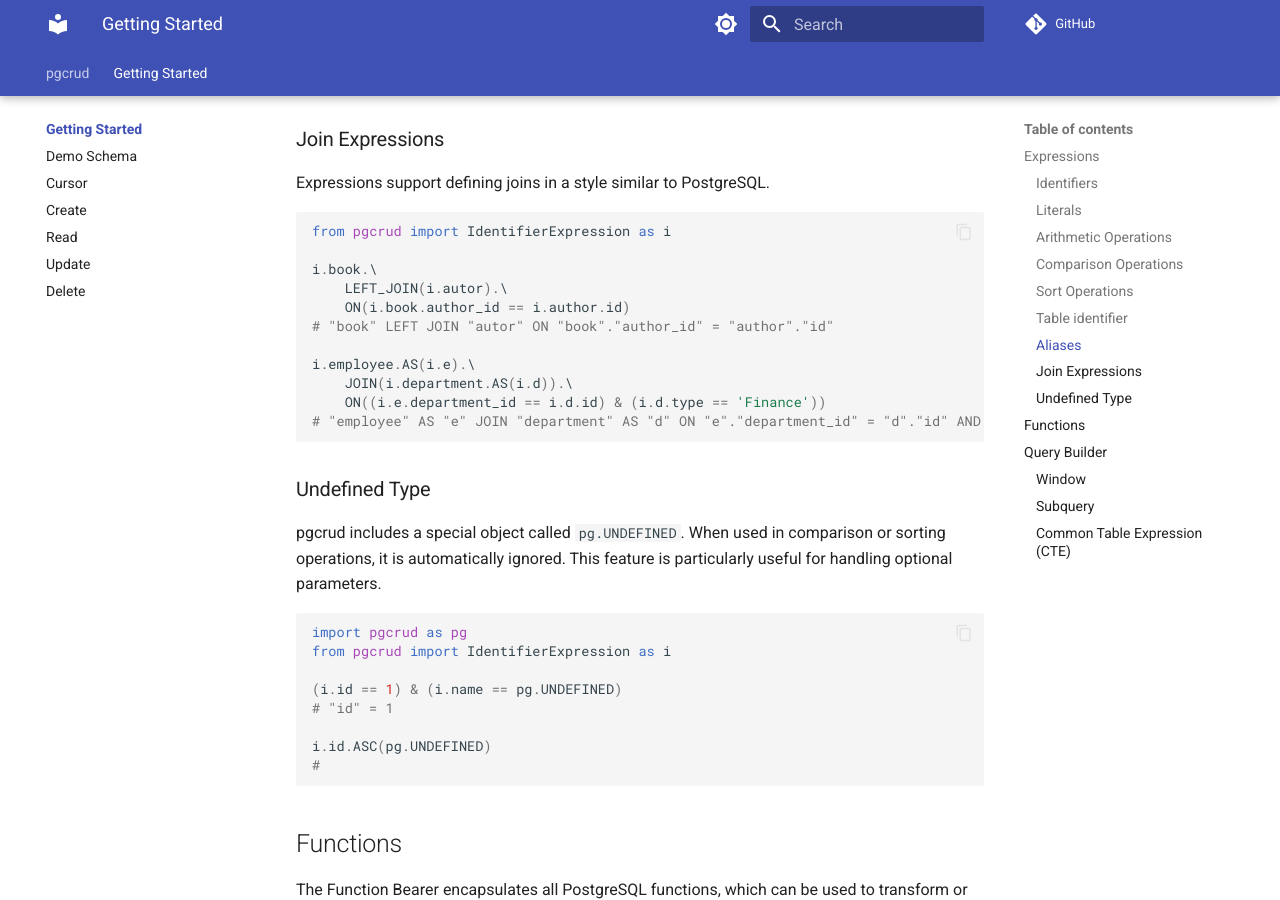
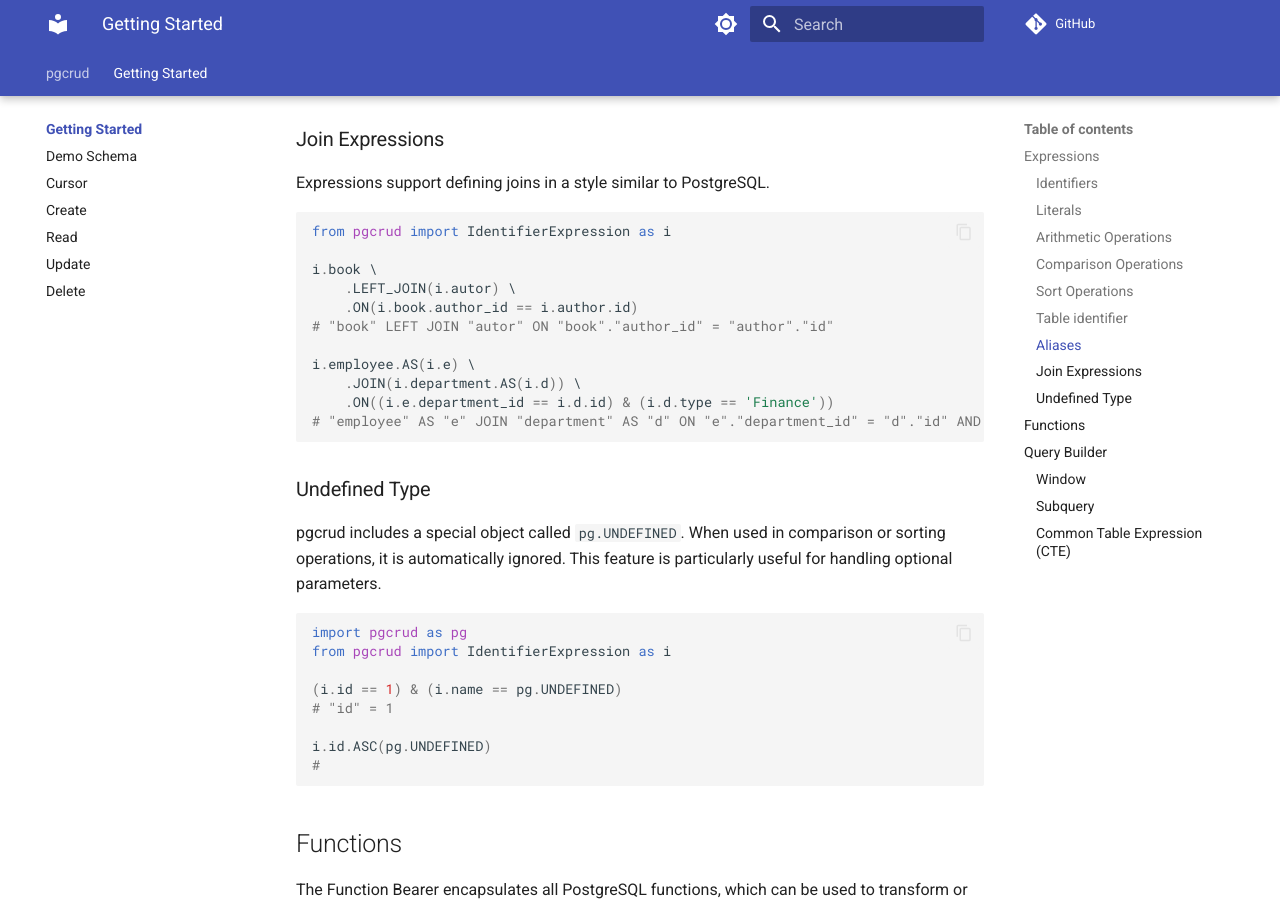
Before and after one commit to dakivara/pgcrud, an MkDocs documentation site: the page built from docs/getting-started/index.md, in a window 1280 px wide and 900 px high, scrolled down 2879 px. Built offline with MkDocs 1.6.1 and Material for MkDocs 9.7.7, drawn with Linux system fonts in a browser that asks for light colours; comment, search, counter and statistics services are not loaded.

Commit message:
update docs

````diff
--- a/docs/getting-started/index.md
+++ b/docs/getting-started/index.md
@@ -149,14 +149,14 @@ Expressions support defining joins in a style similar to PostgreSQL.
 ```python
 from pgcrud import IdentifierExpression as i
 
-i.book.\
-    LEFT_JOIN(i.autor).\
-    ON(i.book.author_id == i.author.id)
+i.book \
+    .LEFT_JOIN(i.autor) \
+    .ON(i.book.author_id == i.author.id)
 # "book" LEFT JOIN "autor" ON "book"."author_id" = "author"."id"
 
-i.employee.AS(i.e).\
-    JOIN(i.department.AS(i.d)).\
-    ON((i.e.department_id == i.d.id) & (i.d.type == 'Finance'))
+i.employee.AS(i.e) \
+    .JOIN(i.department.AS(i.d)) \
+    .ON((i.e.department_id == i.d.id) & (i.d.type == 'Finance'))
 # "employee" AS "e" JOIN "department" AS "d" ON "e"."department_id" = "d"."id" AND "d"."type" = 'Finance'
 ```
 
@@ -257,8 +257,8 @@ q.WITH(
         FROM(i.employee).
         GROUP_BY(i.department_id)
     )
-).INSERT_INTO(i.department_stats[i.id, i.avg_salary]).\
-    SELECT(i.department_id, i.avg_salary).\
-    FROM(i.stats)
+).INSERT_INTO(i.department_stats[i.id, i.avg_salary]) \
+    .SELECT(i.department_id, i.avg_salary) \
+    .FROM(i.stats)
 # WITH "stats" AS (SELECT "department_id", avg("salary") AS "avg_salary" FROM "employee" GROUP BY "department_id") INSERT INTO "department_stats" ("id", "avg_salary") SELECT "department_id", "avg_salary" FROM "stats"
 ```
````
Also changed, not shown: README.md (+12 -12 lines).
